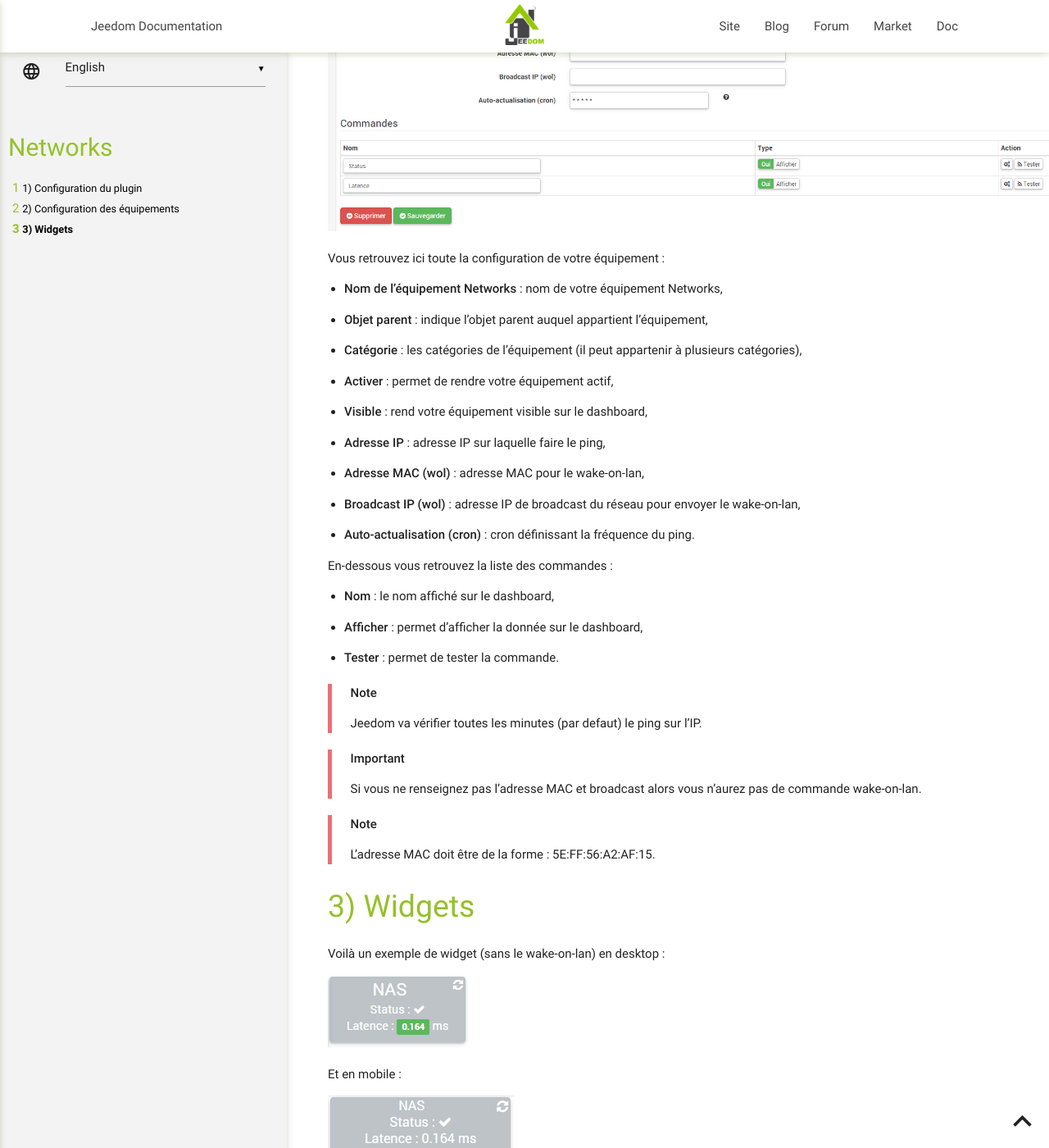
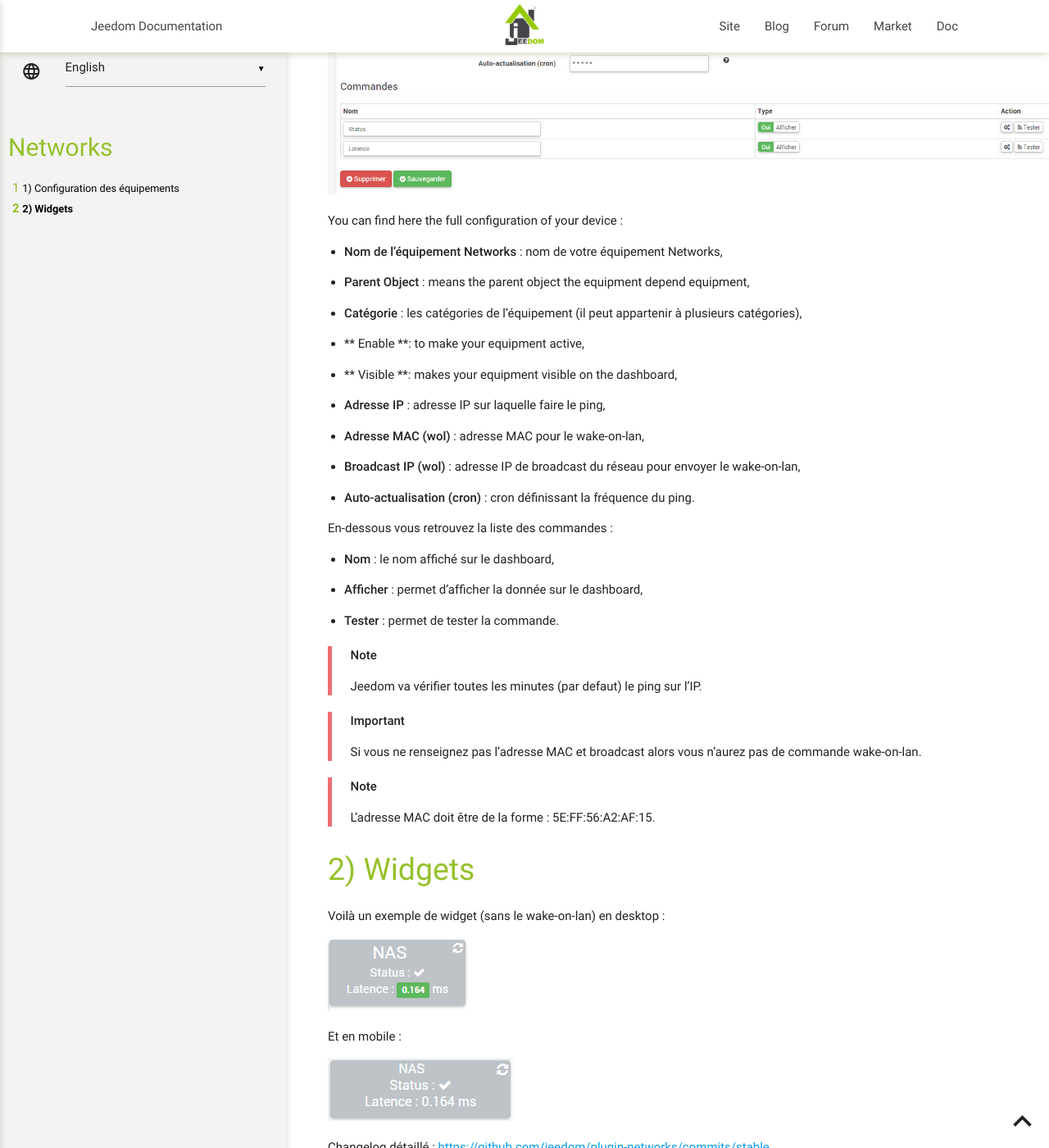
Before and after one commit to jeedom/plugin-networks, a Jekyll site: the page built from docs/en_US/index.md, in a window 1280 px wide and 1400 px high, scrolled down 1860 px. Shown: the whole window at 82% size. Built offline with Jekyll 4.4.1, drawn with Linux system fonts in a browser that asks for light colours; our own code applies the rules of GitHub Pages for plain Markdown files; some of the changed text lies outside the part shown.

Commit message:
[ROBOT] Action all

```diff
--- a/core/i18n/id_ID.json
+++ b/core/i18n/id_ID.json
@@ -14,7 +14,7 @@
         "Catégorie": "Kategori",
         "Activer": "Mengaktifkan",
         "Visible": "Terlihat",
-        "Adresse IP": "Adresse IP",
+        "Adresse IP": "IP Address",
         "Adresse MAC (wol)": "Adresse MAC (wol)",
         "Broadcast IP (wol)": "Broadcast IP (wol)",
         "Auto-actualisation (cron)": "\nAktualisasi diri (cron)",
@@ -27,14 +27,14 @@
         "Notifié si le ping est KO": "Notifié si le ping est KO",
         "Notifier si le ping est KO": "Notifier si le ping est KO",
         "Equipement": "Peralatan",
-        "Configuration avancée": "Configuration avancée"
+        "Configuration avancée": "konfigurasi lanjutan"
     },
     "plugins/networks/desktop/js/networks.js": {
         "Historiser": "Historicize",
         "Tester": "Coba"
     },
     "plugins/networks/core/class/networks.class.php": {
-        "Rafraîchir": "Rafraîchir",
+        "Rafraîchir": "dingin",
         "Statut": "Status",
         "Latence": "Latence",
         "Echec du ping sur : ": "Echec du ping sur :"
--- a/docs/en_US/index.md
+++ b/docs/en_US/index.md
@@ -1,8 +1,7 @@
 Ce plugin permet de faire un ping ou un wake-on-lan sur un équipement
 réseau.
 
-Configuration du plugin
-=======================
+== Plugin configuration
 
 Après téléchargement du plugin, il vous suffit juste d’activer celui-ci,
 il n’y a aucune configuration à ce niveau.
@@ -32,19 +31,19 @@ Une fois que vous cliquez sur l’un d’eux, vous obtenez :
 
 ![networks4](../images/networks4.PNG)
 
-Vous retrouvez ici toute la configuration de votre équipement :
+You can find here the full configuration of your device :
 
 -   **Nom de l’équipement Networks** : nom de votre équipement Networks,
 
--   **Objet parent** : indique l’objet parent auquel appartient
-    l’équipement,
+-   **Parent Object** : means the parent object the equipment depend
+    equipment,
 
 -   **Catégorie** : les catégories de l’équipement (il peut appartenir à
     plusieurs catégories),
 
--   **Activer** : permet de rendre votre équipement actif,
+-   ** Enable **: to make your equipment active,
 
--   **Visible** : rend votre équipement visible sur le dashboard,
+-   ** Visible **: makes your equipment visible on the dashboard,
 
 -   **Adresse IP** : adresse IP sur laquelle faire le ping,
 
```
Also changed, not shown: docs/de_DE/index.md (+2 -2 lines), docs/es_ES/index.md (+2 -2 lines).
